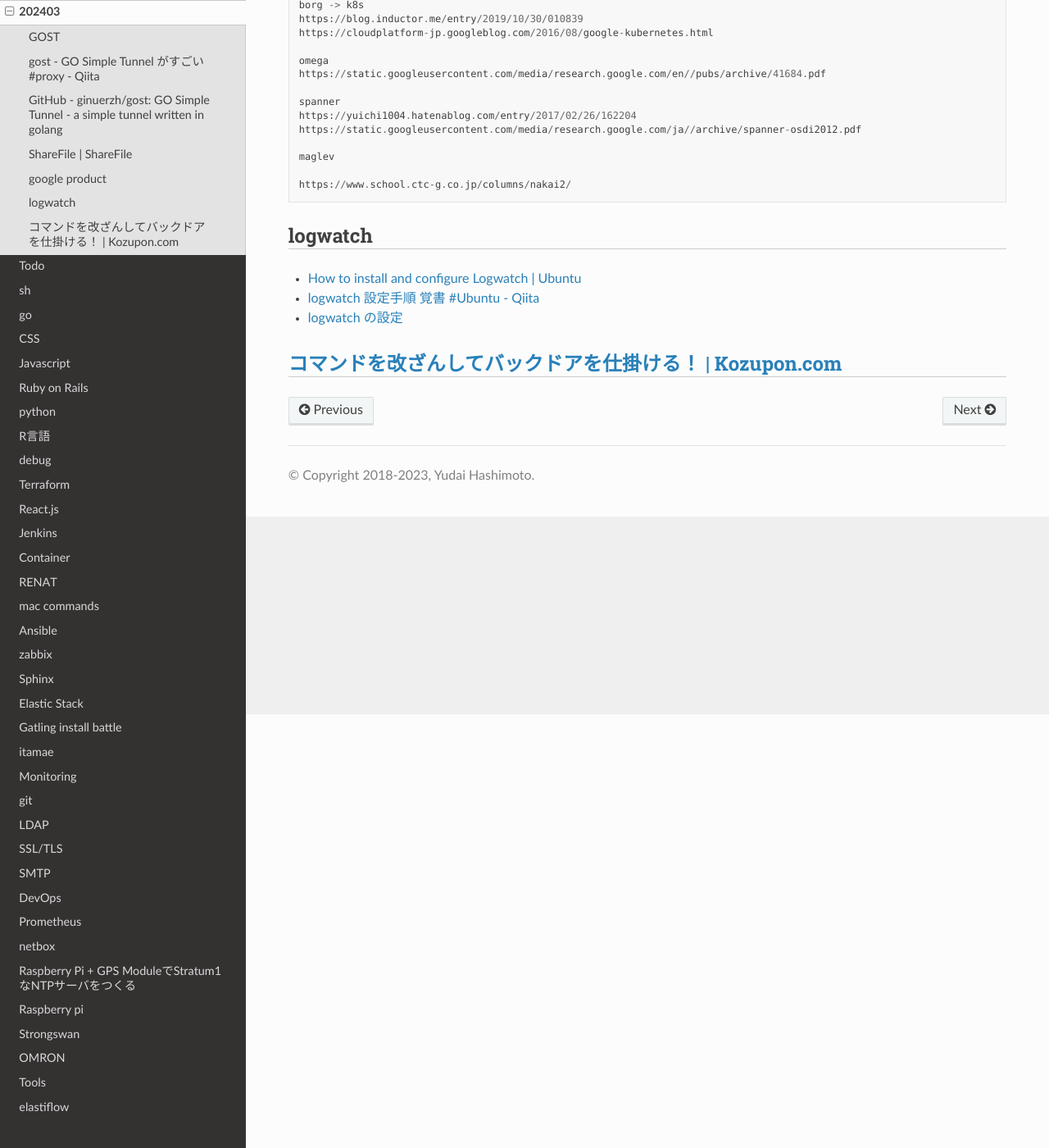
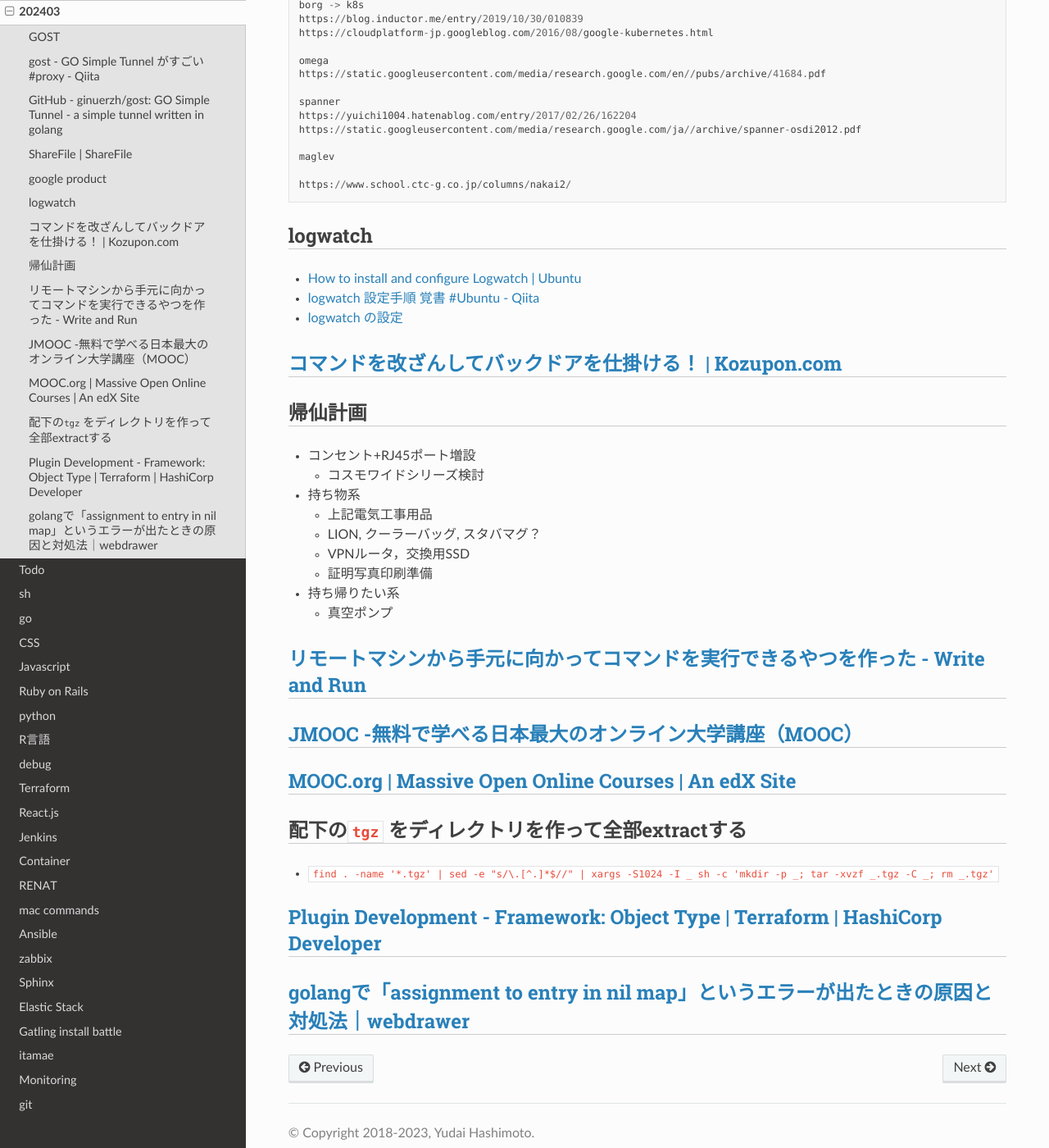
Before and after one commit to jp7fkf/JP7FKF-Warehouse, a Sphinx documentation site: the page built from source/dialy/202404.md, in a window 1280 px wide and 1400 px high, scrolled down 529 px. Shown: the whole window at 82% size. Built offline with Sphinx 7.4.7 and the Read the Docs theme 2.0.0, drawn with Linux system fonts in a browser that asks for light colours.

Commit message:
2024-04-22 23:09:19 JST

````diff
--- a/source/dialy/202404.md
+++ b/source/dialy/202404.md
@@ -27,10 +27,33 @@ maglev
 
 https://www.school.ctc-g.co.jp/columns/nakai2/
 ```
-
 ## logwatch
 - [How to install and configure Logwatch | Ubuntu](https://ubuntu.com/server/docs/how-to-install-and-configure-logwatch)
 - [logwatch 設定手順 覚書 #Ubuntu - Qiita](https://qiita.com/JhonnyBravo/items/76e6cbcdc6a216f45038)
 - [logwatch の設定](https://www.cosmo.sci.hokudai.ac.jp/~epdns/dvlop/work_log/dns_yellow_logwatch.htm)
 
 ## [コマンドを改ざんしてバックドアを仕掛ける！  |  Kozupon.com](https://www.kozupon.com/2007/05/24/%E3%82%B3%E3%83%9E%E3%83%B3%E3%83%89%E3%82%92%E6%94%B9%E3%81%96%E3%82%93%E3%81%97%E3%81%A6%E3%83%90%E3%83%83%E3%82%AF%E3%83%89%E3%82%A2%E3%82%92%E4%BB%95%E6%8E%9B%E3%81%91%E3%82%8B%EF%BC%81/)
+
+## 帰仙計画
+- コンセント+RJ45ポート増設
+  - コスモワイドシリーズ検討
+- 持ち物系
+  - 上記電気工事用品
+  - LION, クーラーバッグ, スタバマグ？
+  - VPNルータ，交換用SSD
+  - 証明写真印刷準備
+- 持ち帰りたい系
+  - 真空ポンプ
+
+## [リモートマシンから手元に向かってコマンドを実行できるやつを作った - Write and Run](https://diary.hatenablog.jp/entry/2022/12/05/212228)
+
+## [JMOOC  -無料で学べる日本最大のオンライン大学講座（MOOC）](https://www.jmooc.jp/)
+
+## [MOOC.org | Massive Open Online Courses | An edX Site](https://www.mooc.org/)
+
+## 配下の`tgz` をディレクトリを作って全部extractする
+- `find . -name '*.tgz' | sed -e "s/\.[^.]*$//" | xargs -S1024 -I _ sh -c 'mkdir -p _; tar -xvzf _.tgz -C _; rm _.tgz'`
+
+## [Plugin Development - Framework: Object Type | Terraform | HashiCorp Developer](https://developer.hashicorp.com/terraform/plugin/framework/handling-data/types/object)
+
+## [golangで「assignment to entry in nil map」というエラーが出たときの原因と対処法｜webdrawer](https://note.com/webdrawer/n/ncc4f7c65367c)
````
